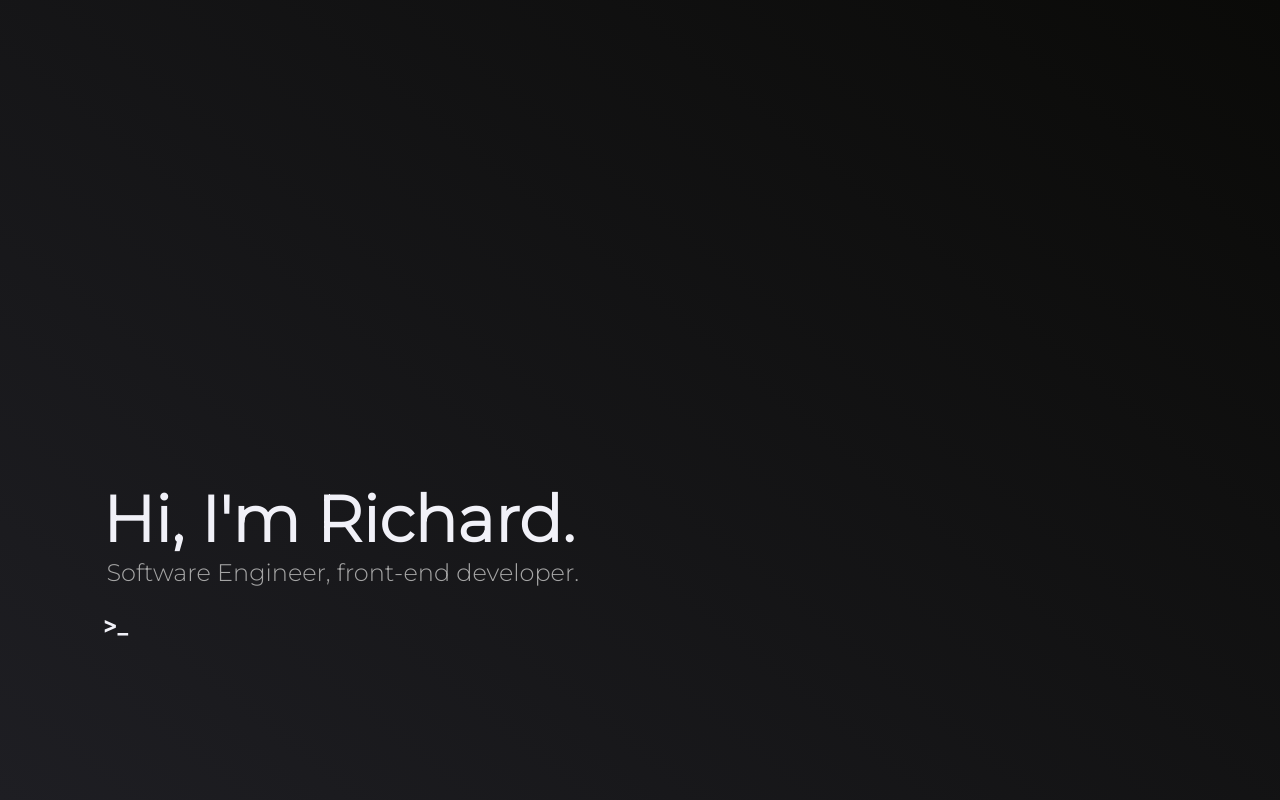
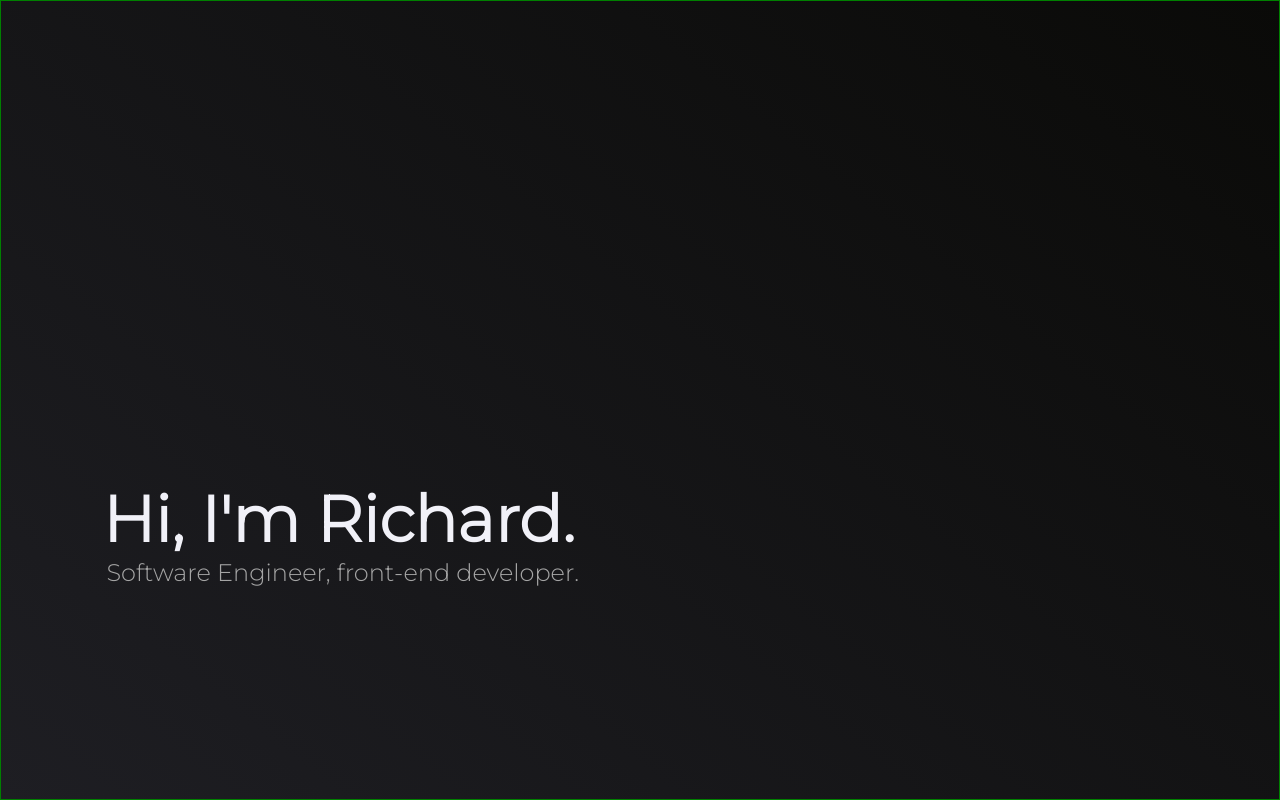
Before and after one commit to Aethryste/Portfolio-website, a Vue app in the folder frontend/: page / in a window 1280 px wide. Built offline with nearby package versions, Linux system fonts and the light colour scheme.

Commit message:
Fixed threejs/opacity-text overlap issue. (frontpage), working on shaders.

```diff
--- /dev/null
+++ b/frontend/src/components/frontpage_threejs.vue
@@ -0,0 +1,112 @@
+<template>
+  <div class="container">
+    <canvas class="webgl"></canvas>
+  </div>
+</template>
+
+<script>
+import * as THREE from 'three';
+
+export default {
+  name: 'section_landingPage',
+  data() {
+    return {
+      shaderFetched: false,
+      fragmentShader: null,
+      vertexShader: null,
+      canvas: null,
+      clock: new THREE.Clock(),
+      scene: new THREE.Scene(),
+      camera: null,
+      renderer: new THREE.WebGLRenderer({canvas: this.canvas}),
+      waterGeometry: new THREE.PlaneGeometry(40, 20, 2000, 1000),
+      waterMaterial: new THREE.ShaderMaterial({}),
+      // waterMaterial: new THREE.ShaderMaterial({
+      //   // check https://stackoverflow.com/questions/48186368/how-to-load-shader-from-external-file-three-fileloader
+      //   vertexShader: this.vertexShader,
+      //   fragmentShader: this.fragmentShader,
+      //   transparent: true,
+      //   fog: true,
+      //   uniforms: {
+      //     uTime: { value: 0 },
+      //     uBigWavesElevation: { value: 0.1 },
+      //     uBigWavesFrequency: { value: new THREE.Vector2(3, 2) },
+      //     uBigWaveSpeed: { value: 1.15 },
+      //     uSmallWavesElevation: { value: 0.04 },
+      //     uSmallWavesFrequency: { value: 4 },
+      //     uSmallWavesSpeed: { value: 0.8 },
+      //     uSmallWavesIterations: { value: 6 },
+      //     uDepthColor: { value: new THREE.Color(0x53868c) },
+      //     uSurfaceColor: { value: new THREE.Color(0xd1e7eb) },
+      //     uColorOffset: { value: 0.1 },
+      //     uColorMultiplier: { value: 3.5 },
+      //     ...THREE.UniformsLib["fog"]
+      //   }
+      // }),
+      waterObject: new THREE.Mesh(this.waterGeometry, this.waterMaterial)
+    }
+  },
+  // created () {
+  //   //TODO: I need vue to wait for the fetching to complete here.
+  //   if (!(this.shaderFetched)) {
+  //     const loader = new THREE.FileLoader();
+  //     // console.log(process.env.BASE_URL);
+  //     loader.load('./src/shaders/fragmentShader.glsl',function ( data ) {this.fragmentShader =  data;},);
+  //     loader.load(process.env.BASE_URL+'../shaders/Vertex.glsl',function ( data ) {this.vertexShader =  data;},);
+  //   }
+  // },
+  mounted () {
+    // Properties
+    this.canvas = document.querySelector("canvas.webgl");
+    this.camera = new THREE.PerspectiveCamera(75, this.canvas.innerWidth / this.canvas.innerHeight, 0.1, 100)
+    this.scene.background = new THREE.Color(0x000000);
+    this.scene.fog = new THREE.Fog(0x000000, 0, 5);
+
+    this.camera.position.set(1, 1, 1);
+    this.camera.lookAt(0, 0, 0);
+    this.scene.add(this.camera);
+
+    this.waterObject.rotation.x = -Math.PI * 0.5;
+    this.scene.add(this.waterObject);
+
+    this.renderer.setSize(this.canvas.innerWidth, this.canvas.innerHeight);
+    this.renderer.setPixelRatio(Math.min(this.canvas.devicePixelRatio, 2));
+
+    // this.waterMaterial.uniforms.fogColor.value.set(0x000000);
+    this.scene.background.set(0x000000);
+
+    const tick = () => {
+      // this.waterMaterial.uniforms.uTime.value = this.clock.getElapsedTime();
+      // this.renderer.render(this.scene, this.camera);
+      // this.canvas.requestAnimationFrame(tick);
+    };
+
+    tick();
+
+    //TODO: Move event listener to vue watch.
+    window.addEventListener("resize", () => {
+      this.camera.aspect = window.innerWidth / window.innerHeight;
+      this.camera.updateProjectionMatrix();
+      this.renderer.setSize(window.innerWidth, window.innerHeight);
+      this.renderer.setPixelRatio(Math.min(window.devicePixelRatio, 2));
+    });
+  }
+}
+
+</script>
+
+<style scoped lang="scss">
+.container {
+  width: calc(100% - 2px);
+  height: calc(100% - 2px);
+  margin: 0;
+  border: 1px solid red;
+  overflow: hidden;
+  .webgl {
+    position: absolute;
+    top: 0;
+    left: 0;
+    outline: none;
+  }
+}
+</style>
--- a/frontend/src/pages/index.vue
+++ b/frontend/src/pages/index.vue
@@ -10,7 +10,7 @@
       </button>
     </nav>
 
-    <div class="scroll-container" ref="scrollContainer">
+    <div class="scroll-container G_HideScrollbars" ref="scrollContainer">
       <IndexSection1_landing class="section" :isActive="this.S1active"/>
       <indexSection2_now class="section" :isActive="this.S2active"/>
       <IndexSection3_past class="section" :isActive="this.S3active"/>
@@ -57,6 +57,7 @@ export default {
       }
     },
     currentSection() {
+      console.log("index.vue - currentSection() = "+this.currentSection);
       if (this.currentSection === 0) {
         this.S1active = true
         this.S2active = false
@@ -92,7 +93,6 @@ export default {
         this.S4active = false
         this.S5active = true
       }
-
     }
   },
   methods: {
@@ -147,6 +147,7 @@ export default {
   mounted() {
     this.$refs.scrollContainer.addEventListener('wheel', this.handleScroll, { passive: false });
     this.isNavigationVisible = false;
+    console.log("index.vue mounted")
   },
   beforeUnmount() {
     this.$refs.scrollContainer.removeEventListener('wheel', this.handleScroll);
--- a/frontend/src/sections/section_contactPage.vue
+++ b/frontend/src/sections/section_contactPage.vue
@@ -174,7 +174,7 @@ export default {
           .icon {
             width: 24px;
             height: 24px;
-            background: url("src/assets/icons-svg/icon-email.svg") center;
+            background: url("../assets/icons-svg/icon-email.svg") center;
             background-size: contain;
             image-rendering: crisp-edges;
             image-rendering: -moz-crisp-edges;          /* Firefox */
@@ -199,19 +199,19 @@ export default {
             }
           }
           #icon-linkedin {
-            background: url("src/assets/icons-svg/icon-linkedin.svg") center no-repeat;
+            background: url("../assets/icons-svg/icon-linkedin.svg") center no-repeat;
             background-size: cover;
           }
           #icon-github {
-            background: url("src/assets/icons-svg/icon-github.svg") center no-repeat;
+            background: url("../assets/icons-svg/icon-github.svg") center no-repeat;
             background-size: cover;
           }
           #icon-gitlab {
-            background: url("src/assets/icons-svg/icon-gitlab.svg") center no-repeat;
+            background: url("../assets/icons-svg/icon-gitlab.svg") center no-repeat;
             background-size: cover;
           }
           #icon-codepen {
-            background: url("src/assets/icons-svg/icon-codepen.svg") center no-repeat;
+            background: url("../assets/icons-svg/icon-codepen.svg") center no-repeat;
             background-size: cover;
           }
         }
@@ -275,7 +275,7 @@ export default {
             cursor: pointer;
           }
           span.icon {
-            background: url("src/assets/icons-svg/icon-send-black.svg") center no-repeat;
+            background: url("../assets/icons-svg/icon-send-black.svg") center no-repeat;
             background-size: contain;
             padding: 2px 30px 2px 0;
             width: 30px;
@@ -286,7 +286,7 @@ export default {
             border: 2px solid white;
             color: white;
             span.icon {
-              background: url("src/assets/icons-svg/icon-send-white.svg") center no-repeat;
+              background: url("../assets/icons-svg/icon-send-white.svg") center no-repeat;
               background-size: contain;
             }
           }
--- a/frontend/src/sections/section_landingPage.vue
+++ b/frontend/src/sections/section_landingPage.vue
@@ -1,21 +1,26 @@
 <template>
-  <div class="page-wrapper G_unselectable">
+  <div class="page-wrapper">
+
+    <div class="front-layer G_unselectable">
       <div class="page-title" ref="pageTitle">
         <h1 class="main">Hi, I'm Richard.</h1>
         <h2 class="sub">Software Engineer, front-end developer.</h2>
-      <div class="terminal">
-        <TerminalBlinker/>
       </div>
     </div>
+
+    <div class="back-layer G_unselectable">
+      <frontpage_threejs id="threeJs"/>
+    </div>
+
   </div>
 </template>
 
 <script>
-import TerminalBlinker from '@/components/subcomponent_TerminalBlinker'
+import frontpage_threejs from '@/components/frontpage_threejs.vue'
 export default {
   name: 'section_landingPage',
   components: {
-    TerminalBlinker
+    frontpage_threejs
   },
   props: {
     isActive: Boolean
@@ -75,12 +80,22 @@ export default {
   height: 100vh;
   margin: 0;
   overflow: hidden;
+  .front-layer {
+    position: absolute;
+    top: 0;
+    left: 0;
+    width: 100%;
+    height: 100%;
+    z-index: 10;
     .page-title {
       opacity: 0;
-    position: relative;
+      position: absolute;
       width: 50%;
       height: fit-content;
       margin: 60vh auto auto 8% !important;
+      z-index: 10;
+      top: 0;
+      left: 0;
       font-family: 'montserrat', sans-serif;
       font-weight: 100;
       text-align: left;
@@ -95,8 +110,22 @@ export default {
         color: darkgrey;
         transform: translateX(-6px);
       }
-    .terminal {
-      margin: 1.5em auto auto 0 !important;
+    }
+  }
+  .back-layer {
+    position: absolute;
+    top: 0;
+    left: 0;
+    width: 100%;
+    height: 100%;
+    z-index: -10;
+    #threeJs {
+      position: absolute;
+      z-index: -10;
+      top: 0;
+      left: 0;
+      opacity: 1;
+      border: 1px solid green;
     }
   }
 }
--- a/frontend/src/styles/theme.scss
+++ b/frontend/src/styles/theme.scss
@@ -82,6 +82,15 @@ html {
           "Segoe UI Emoji",
           Segoe UI Symbol,
           "Noto Color Emoji";
+}
+.G_HideScrollbars {
+  //IE, Edge, and Firefox
+  -ms-overflow-style: none;
+  scrollbar-width: none;
+  &::-webkit-scrollbar {
+    //Chrome, Safari, and Opera
+    display: none;
+  }
 }
 .anim-fade-in {
   animation: opacity-fade-in 5000ms forwards;
--- /dev/null
+++ b/package.json
@@ -0,0 +1,5 @@
+{
+  "dependencies": {
+    "perlin-noise-3d": "^0.5.4"
+  }
+}
```
Also changed, not shown: frontend/src/shaders/fragmentShader.glsl (added), frontend/src/shaders/vertexShader.glsl (added). Lines whose indentation alone changed are shown as unchanged.
